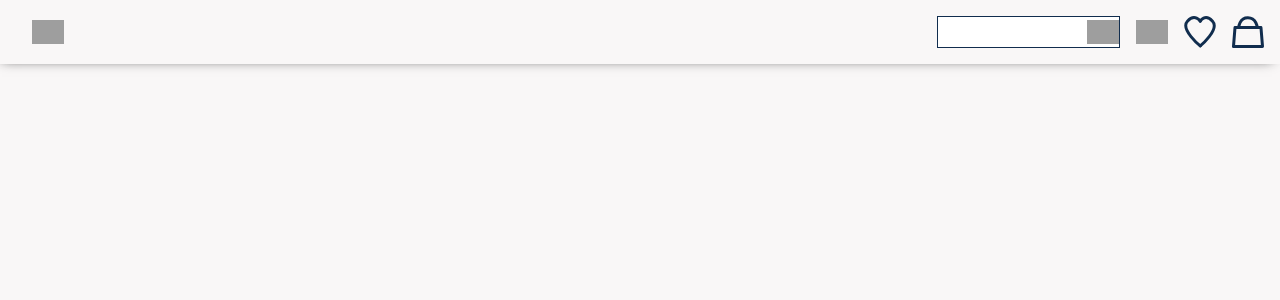
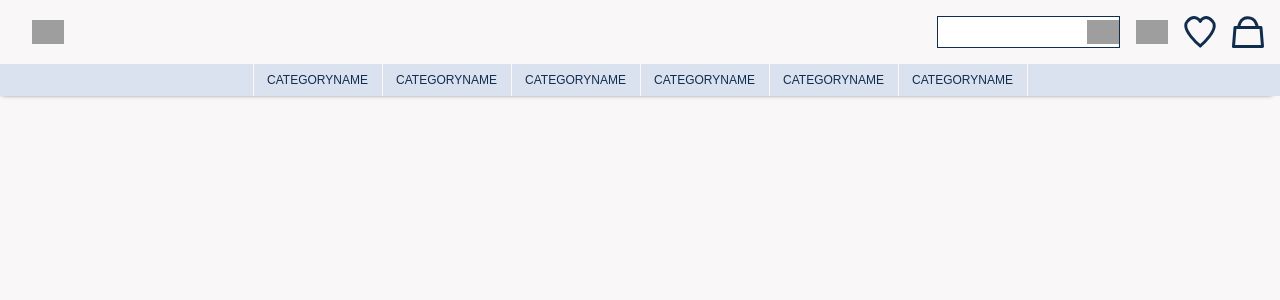
Before and after one commit to RaimondsKazuss/fd-9-react-3, a React (Create React App) app: page / in a window 1280 px wide. Shown: the top 300 px of the page. Built offline with nearby package versions, Linux system fonts and the light colour scheme; grey boxes are pictures that could not be loaded.

Commit message:
added category menu

```diff
--- a/src/components/Nav/Nav.tsx
+++ b/src/components/Nav/Nav.tsx
@@ -4,6 +4,7 @@ import { Link } from "react-router-dom";
 import {
   colors,
   devices,
+  fontSizes,
   margins,
   paddings,
   zIndexes,
@@ -23,7 +24,7 @@ const StyledNav = styled.header`
   box-sizing: border-box;
   background: ${colors.bg};
   padding: ${paddings.sm};
-  box-shadow: -3px 0px 12px -5px ${colors.shadow};
+  box-shadow: -3px 3px 5px -5px ${colors.shadow};
 `;
 
 const BurgerBtn = styled.button`
@@ -82,8 +83,44 @@ const SearchField = styled.input`
   }
 `;
 
+const CategoryMenu = styled.div`
+  display: none;
+  width: 100%;
+  height: 2rem;
+  position: absolute;
+  top: 4rem;
+  justify-content: center;
+  background: ${colors.lightBlue};
+  box-shadow: -3px 3px 5px -5px ${colors.shadow};
+
+  ${devices.tablet} {
+    display: flex;
+  }
+`;
+
+const CategoryLink = styled(Link)`
+  width: 8rem;
+  height: 100%;
+  border-right: 1px solid ${colors.bg};
+  text-decoration: none;
+  color: ${colors.darkBlue};
+  font-size: ${fontSizes.xs};
+  text-align: center;
+  line-height: 2rem;
+  text-transform: uppercase;
+
+  &:nth-child(1) {
+    border-left: 1px solid ${colors.bg};
+  }
+
+  &:hover {
+    opacity: 0.6;
+  }
+`;
+
 const Nav: React.FC = () => {
   return (
+    <>
       <StyledNav>
         <BurgerBtn onClick={(): void => {}} />
         <StyledLink to="/" icon={logoImage} />
@@ -96,6 +133,15 @@ const Nav: React.FC = () => {
           <StyledLink to="/cart" icon={bagIcon} />
         </NavActionWrapper>
       </StyledNav>
+      <CategoryMenu>
+        <CategoryLink to="/">categoryname</CategoryLink>
+        <CategoryLink to="/">categoryname</CategoryLink>
+        <CategoryLink to="/">categoryname</CategoryLink>
+        <CategoryLink to="/">categoryname</CategoryLink>
+        <CategoryLink to="/">categoryname</CategoryLink>
+        <CategoryLink to="/">categoryname</CategoryLink>
+      </CategoryMenu>
+    </>
   );
 };
 
```
Lines whose indentation alone changed are shown as unchanged.
